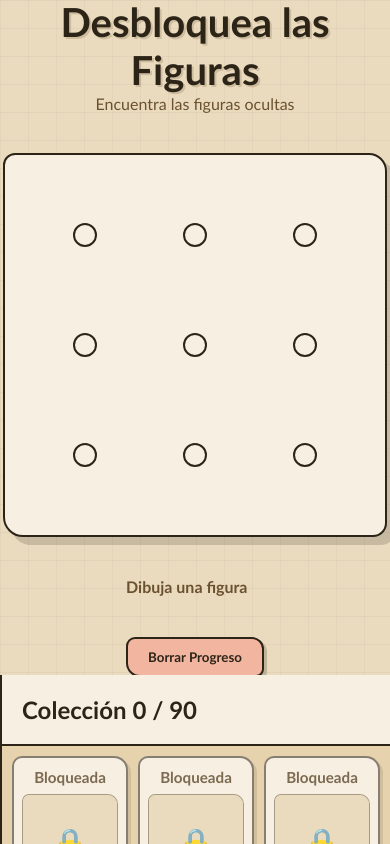
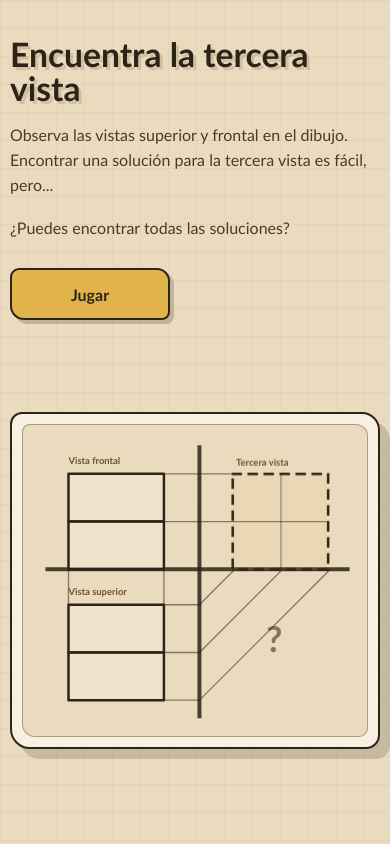
Before and after one commit to bernardo-campos/tercera-vista, a website: page index.html in a window 390 px wide. Drawn offline with Linux system fonts and the light colour scheme.

Commit message:
feat: pagina de inicio

```diff
--- a/css/styles.css
+++ b/css/styles.css
@@ -305,3 +305,233 @@ body {
     background: #eadbbf;
     border-radius: 5px;
 }
+
+/* Intro page */
+body.intro-page {
+    min-height: 100vh;
+    height: auto;
+    overflow: auto;
+    background: #eadbbf;
+    background-image:
+        linear-gradient(rgba(45, 36, 24, 0.04) 1px, transparent 1px),
+        linear-gradient(90deg, rgba(45, 36, 24, 0.035) 1px, transparent 1px);
+    background-size: 28px 28px;
+}
+
+.intro-shell {
+    width: min(1120px, calc(100% - 32px));
+    min-height: 100vh;
+    margin: 0 auto;
+    display: grid;
+    grid-template-columns: minmax(280px, 0.9fr) minmax(460px, 1.1fr);
+    gap: 36px;
+    align-items: center;
+    padding: 36px 0;
+}
+
+.intro-copy {
+    max-width: 520px;
+}
+
+.intro-kicker {
+    width: fit-content;
+    margin-bottom: 14px;
+    padding: 5px 12px;
+    background: #f7efe1;
+    border: 2px solid #2d2418;
+    border-radius: 9px 13px 8px 12px;
+    color: #6b5130;
+    font-weight: bold;
+    text-transform: uppercase;
+    letter-spacing: 0;
+}
+
+.intro-copy h1 {
+    font-size: 3.2rem;
+    line-height: 1;
+    color: #2d2418;
+    text-shadow: 3px 3px 0 rgba(114, 84, 45, 0.2);
+}
+
+.intro-copy p {
+    margin-top: 18px;
+    color: #4d3a24;
+    font-size: 1.08rem;
+    line-height: 1.55;
+}
+
+.btn-play {
+    display: inline-flex;
+    align-items: center;
+    justify-content: center;
+    min-width: 160px;
+    min-height: 52px;
+    margin-top: 28px;
+    padding: 14px 28px;
+    background: #e0b44b;
+    color: #2d2418;
+    border: 2px solid #2d2418;
+    border-radius: 9px 13px 8px 14px;
+    box-shadow: 4px 4px 0 rgba(45, 36, 24, 0.22);
+    font-weight: bold;
+    text-decoration: none;
+    transition: transform 0.2s, background 0.2s;
+}
+
+.btn-play:hover,
+.btn-play:focus {
+    background: #efc766;
+    transform: translate(-1px, -1px);
+}
+
+.intro-board {
+    position: relative;
+    padding: 18px;
+    background: #f7efe1;
+    border: 2px solid #2d2418;
+    border-radius: 12px 18px 14px 20px;
+    box-shadow: 10px 10px 0 rgba(45, 36, 24, 0.18);
+}
+
+.projection-sheet {
+    display: block;
+    width: 100%;
+    min-height: 420px;
+    background: #eadbbf;
+    border: 1px solid rgba(45, 36, 24, 0.35);
+    border-radius: 8px 12px 9px 13px;
+}
+
+.projection-sheet text {
+    fill: #6b5130;
+    font-size: 17px;
+    font-weight: bold;
+}
+
+.projection-guides path,
+.given-view rect,
+.third-zone rect,
+.third-zone path {
+    fill: none;
+    stroke: #2d2418;
+    stroke-linecap: square;
+    stroke-linejoin: round;
+    vector-effect: non-scaling-stroke;
+}
+
+.projection-guides path {
+    stroke-width: 1.3;
+    opacity: 0.55;
+    stroke-dasharray: 610;
+    stroke-dashoffset: 610;
+    animation: drawProjection 1s ease forwards;
+}
+
+.projection-guides .axis {
+    stroke-width: 4;
+    opacity: 0.85;
+}
+
+.projection-guides .axis-vertical {
+    animation-delay: 0.1s;
+}
+
+.given-view rect {
+    stroke-width: 2.5;
+    fill: rgba(247, 239, 225, 0.38);
+}
+
+.given-view {
+    opacity: 0;
+    transform: translateY(10px);
+    animation: viewAppear 0.5s ease 0.35s forwards;
+}
+
+.top-view {
+    animation-delay: 0.55s;
+}
+
+.third-zone {
+    opacity: 0;
+    animation: thirdZoneAppear 0.55s ease 1.1s forwards;
+}
+
+.third-zone rect {
+    stroke-width: 2.5;
+    stroke-dasharray: 8 8;
+    fill: rgba(224, 180, 75, 0.08);
+}
+
+.third-zone path {
+    stroke-width: 1.2;
+    opacity: 0.48;
+}
+
+.third-zone .unknown-mark {
+    fill: #2d2418;
+    font-size: 64px;
+    opacity: 0.55;
+}
+
+@keyframes viewAppear {
+    to {
+        opacity: 1;
+        transform: translateY(0);
+    }
+}
+
+@keyframes drawProjection {
+    to {
+        stroke-dashoffset: 0;
+    }
+}
+
+@keyframes thirdZoneAppear {
+    to {
+        opacity: 1;
+    }
+}
+
+@media (max-width: 760px) {
+    .intro-shell {
+        grid-template-columns: 1fr;
+        gap: 24px;
+        align-items: start;
+    }
+
+    .intro-copy {
+        max-width: 720px;
+        padding-top: 20px;
+    }
+
+    .intro-copy h1 {
+        font-size: 2.6rem;
+    }
+
+    .projection-sheet {
+        min-height: 360px;
+    }
+}
+
+@media (max-width: 560px) {
+    .intro-shell {
+        width: min(100% - 20px, 1120px);
+        padding: 18px 0 28px;
+    }
+
+    .intro-copy h1 {
+        font-size: 2.1rem;
+    }
+
+    .intro-copy p {
+        font-size: 1rem;
+    }
+
+    .intro-board {
+        padding: 10px;
+    }
+
+    .projection-sheet {
+        min-height: 300px;
+    }
+}
--- a/index.html
+++ b/index.html
@@ -3,52 +3,68 @@
 <head>
     <meta charset="UTF-8">
     <meta name="viewport" content="width=device-width, initial-scale=1.0">
-    <title>Desbloquea las Figuras</title>
+    <title>Desafio de Terceras Vistas</title>
     <link rel="stylesheet" href="css/styles.css">
 </head>
-<body>
-    <div class="main-container">
-        <div class="game-column">
-            <div class="header">
-                <h1>Desbloquea las Figuras</h1>
-                <p>Encuentra las figuras ocultas</p>
-            </div>
+<body class="intro-page">
+    <main class="intro-shell">
+        <section class="intro-copy" aria-labelledby="introTitle">
+            <!-- <p class="intro-kicker">Dibujo tecnico</p> -->
+            <h1 id="introTitle">Encuentra la tercera vista</h1>
+            <p>
+                Observa las vistas superior y frontal en el dibujo. Encontrar una solución para la tercera vista es fácil, pero...
+            </p>
+            <p>
+                ¿Puedes encontrar todas las soluciones?
+            </p>
+            <a class="btn-play" href="game.html">Jugar</a>
+        </section>
 
-            <div class="figure-wrapper">
-                <div class="figure-grid" id="figureGrid">
-                    <canvas id="lineCanvas"></canvas>
-                    <!-- Points generated by JS -->
-                </div>
-            </div>
+        <section class="intro-board" aria-label="Disposicion de vistas y lineas de referencia">
+            <svg class="projection-sheet" viewBox="0 0 620 560" role="img" aria-labelledby="projectionTitle projectionDesc">
+                <title id="projectionTitle">Sistema de vistas ortogonales</title>
+                <desc id="projectionDesc">
+                    Vista frontal y superior apiladas a la izquierda, con lineas de referencia hacia el espacio donde se busca la tercera vista.
+                </desc>
 
-            <div class="controls">
-                <div id="messageArea" class="message-area">Dibuja una figura</div>
-                <button id="resetBtn" class="btn-reset">Borrar Progreso</button>
-            </div>
-        </div>
+                <g class="projection-guides">
+                    <path class="axis axis-horizontal" d="M44 260 H585" />
+                    <path class="axis axis-vertical" d="M318 40 V525" />
 
-        <div class="list-column">
-            <div class="list-header">
-                <h2>Colección <span id="progressCount">0/0</span></h2>
-            </div>
-            <div id="figureList" class="figure-list">
-                <!-- List items generated by JS -->
-            </div>
-            <div class="list-footer">
-                <button id="showSolutionsBtn" class="btn-solutions">Ver todas las soluciones</button>
-            </div>
-        </div>
-    </div>
+                    <path d="M82 260 V462" />
+                    <path d="M254 260 V462" />
+                    <path d="M255 88 H373" />
+                    <path d="M255 174 H550" />
 
-    <div id="solutionsModal" class="modal">
-        <div class="modal-content">
-            <span id="closeModal" class="close-modal">&times;</span>
-            <h2>Todas las Soluciones</h2>
-            <div id="solutionsGrid" class="solutions-grid"></div>
-        </div>
-    </div>
+                    <path d="M318 324 L382 260" />
+                    <path d="M318 410 L468 260" />
+                    <path d="M318 496 L554 260" />
 
-    <script src="node_modules/roughjs/bundled/rough.js"></script>
-    <script src="js/script.js"></script>
+                    <path d="M254 324 H318" />
+                    <path d="M254 410 H318" />
+                    <path d="M254 496 H318" />
+                </g>
+
+                <g class="given-view front-view" aria-label="Vista frontal">
+                    <text x="82" y="70">Vista frontal</text>
+                    <rect x="82" y="88" width="172" height="86" />
+                    <rect x="82" y="174" width="172" height="86" />
+                </g>
+
+                <g class="given-view top-view" aria-label="Vista superior">
+                    <text x="82" y="306">Vista superior</text>
+                    <rect x="82" y="324" width="172" height="86" />
+                    <rect x="82" y="410" width="172" height="86" />
+                </g>
+
+                <g class="third-zone" aria-label="Zona donde se busca la tercera vista">
+                    <text x="384" y="74">Tercera vista</text>
+                    <rect x="378" y="88" width="172" height="172" />
+                    <path d="M465 88 V260" />
+                    <text class="unknown-mark" x="438" y="410">?</text>
+                </g>
+            </svg>
+        </section>
+    </main>
 </body>
 </html>
--- a/js/script.js
+++ b/js/script.js
@@ -1,3 +1,7 @@
+import rough from '../node_modules/roughjs/bundled/rough.esm.js';
+
+window.rough = rough;
+
 document.addEventListener('DOMContentLoaded', async function() {
     // --- Configuration & State ---
     const STORAGE_KEY = 'figureLock_progress';
@@ -8,7 +12,7 @@ document.addEventListener('DOMContentLoaded', async function() {
     const grid = document.getElementById('figureGrid');
     const canvas = document.getElementById('lineCanvas');
     const ctx = canvas.getContext('2d');
-    let roughCanvas = window.rough ? rough.canvas(canvas) : null;
+    let roughCanvas = rough ? rough.canvas(canvas) : null;
     const messageArea = document.getElementById('messageArea');
     const figureListEl = document.getElementById('figureList');
     const progressCountEl = document.getElementById('progressCount');
@@ -98,7 +102,7 @@ document.addEventListener('DOMContentLoaded', async function() {
     }
 
     function syncRoughRenderer() {
-        if (!window.rough || roughCanvas) return;
+        if (!rough || roughCanvas) return;
 
         roughCanvas = rough.canvas(canvas);
         renderList();
@@ -435,7 +439,7 @@ document.addEventListener('DOMContentLoaded', async function() {
 
     function drawMiniFigure(canvas, segments, options = {}) {
         const ctx = canvas.getContext('2d');
-        const miniRough = window.rough ? rough.canvas(canvas) : null;
+        const miniRough = rough ? rough.canvas(canvas) : null;
         const showPoints = options.showPoints ?? true;
         const padding = 20;
         const size = canvas.width;
```
Also changed, not shown: game.html (added, +53 -0 lines).
